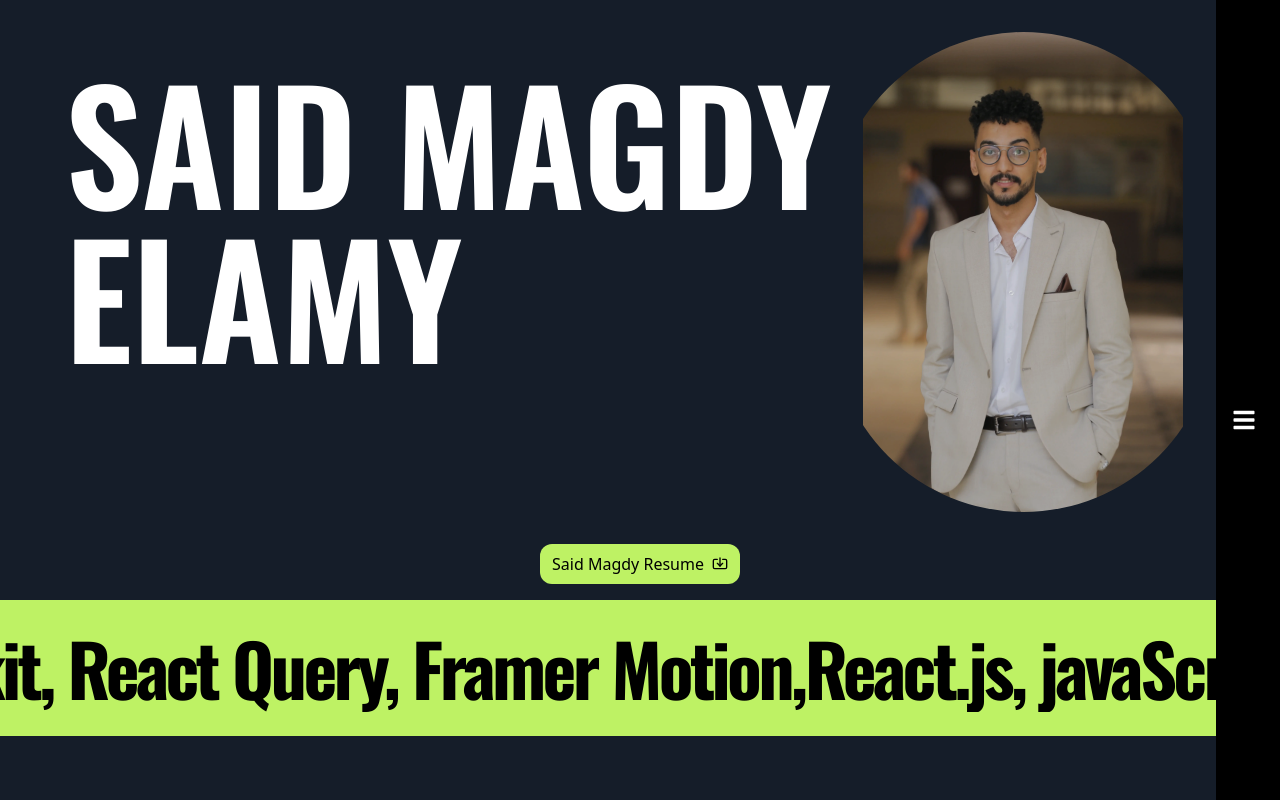
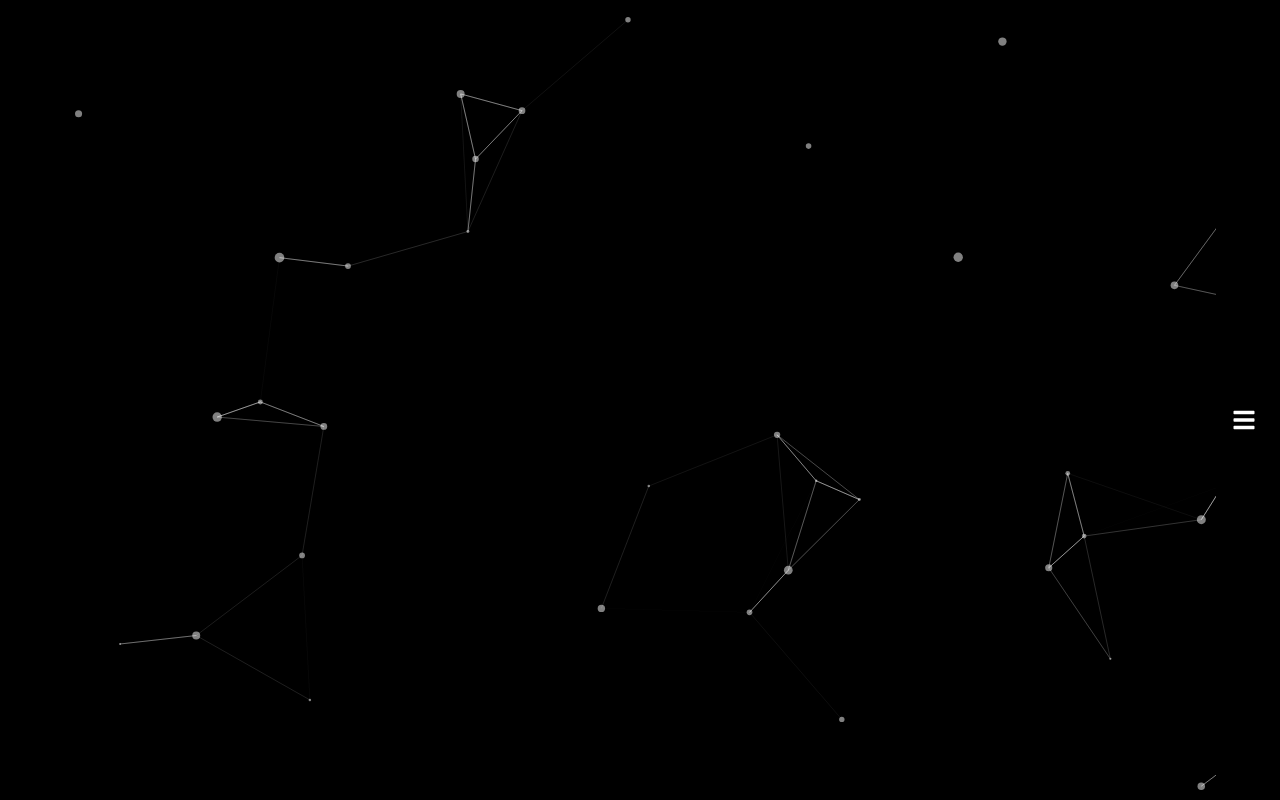
Before and after one commit to Saidelamy/lastPortifolio, a React (Vite) app: page / in a window 1280 px wide. Shown: the top 800 px of the page. Built offline with nearby package versions, Linux system fonts and the light colour scheme.

Commit message:
update paricle

```diff
--- a/package.json
+++ b/package.json
@@ -11,13 +11,13 @@
   },
   "dependencies": {
     "@emailjs/browser": "^4.4.1",
+    "@tsparticles/all": "^3.5.0",
     "@tsparticles/react": "^3.0.0",
     "framer-motion": "^11.5.4",
     "prettier": "^3.3.3",
     "prettier-plugin-tailwindcss": "^0.6.6",
     "react": "^18.3.1",
     "react-dom": "^18.3.1",
-    "react-helmet": "^6.1.0",
     "react-hook-form": "^7.53.0",
     "react-icons": "^5.3.0",
     "react-router-dom": "^6.26.2",
--- a/src/componants/Particle.jsx
+++ b/src/componants/Particle.jsx
@@ -1,113 +1,113 @@
-// import { useEffect, useMemo, useState } from 'react';
-// import Particles, { initParticlesEngine } from '@tsparticles/react';
-// // import { loadAll } from "@tsparticles/all"; // if you are going to use `loadAll`, install the "@tsparticles/all" package too.
-// // import { loadFull } from "tsparticles"; // if you are going to use `loadFull`, install the "tsparticles" package too.
-// import { loadSlim } from '@tsparticles/slim'; // if you are going to use `loadSlim`, install the "@tsparticles/slim" package too.
-// // import { loadBasic } from "@tsparticles/basic"; // if you are going to use `loadBasic`, install the "@tsparticles/basic" package too.
+import { useEffect, useMemo, useState } from 'react';
+import Particles, { initParticlesEngine } from '@tsparticles/react';
+// import { loadAll } from "@tsparticles/all"; // if you are going to use `loadAll`, install the "@tsparticles/all" package too.
+// import { loadFull } from "tsparticles"; // if you are going to use `loadFull`, install the "tsparticles" package too.
+import { loadSlim } from '@tsparticles/slim'; // if you are going to use `loadSlim`, install the "@tsparticles/slim" package too.
+// import { loadBasic } from "@tsparticles/basic"; // if you are going to use `loadBasic`, install the "@tsparticles/basic" package too.
 
-// const Particle = () => {
-//   const [init, setInit] = useState(false);
+const Particle = () => {
+  const [init, setInit] = useState(false);
 
-//   // this should be run only once per application lifetime
-//   useEffect(() => {
-//     initParticlesEngine(async (engine) => {
-//       // you can initiate the tsParticles instance (engine) here, adding custom shapes or presets
-//       // this loads the tsparticles package bundle, it's the easiest method for getting everything ready
-//       // starting from v2 you can add only the features you need reducing the bundle size
-//       //await loadAll(engine);
-//       //await loadFull(engine);
-//       await loadSlim(engine);
-//       //await loadBasic(engine);
-//     }).then(() => {
-//       setInit(true);
-//     });
-//   }, []);
+  // this should be run only once per application lifetime
+  useEffect(() => {
+    initParticlesEngine(async (engine) => {
+      // you can initiate the tsParticles instance (engine) here, adding custom shapes or presets
+      // this loads the tsparticles package bundle, it's the easiest method for getting everything ready
+      // starting from v2 you can add only the features you need reducing the bundle size
+      //await loadAll(engine);
+      //await loadFull(engine);
+      await loadSlim(engine);
+      //await loadBasic(engine);
+    }).then(() => {
+      setInit(true);
+    });
+  }, []);
 
-//   const particlesLoaded = (container) => {
-//     return container;
-//   };
+  const particlesLoaded = (container) => {
+    return container;
+  };
 
-//   const options = useMemo(
-//     () => ({
-//       background: {
-//         color: {
-//           value: '#000',
-//         },
-//       },
-//       fpsLimit: 120,
-//       interactivity: {
-//         events: {
-//           onClick: {
-//             enable: true,
-//             mode: 'repulse',
-//           },
-//           onHover: {
-//             enable: true,
-//             mode: 'grab',
-//           },
-//         },
-//         modes: {
-//           push: {
-//             quantity: 4,
-//           },
-//           repulse: {
-//             distance: 200,
-//             duration: 0.4,
-//           },
-//         },
-//       },
-//       particles: {
-//         color: {
-//           value: '#ffffff',
-//         },
-//         links: {
-//           color: '#ffffff',
-//           distance: 150,
-//           enable: true,
-//           opacity: 0.5,
-//           width: 1,
-//         },
-//         move: {
-//           direction: 'none',
-//           enable: true,
-//           outModes: {
-//             default: 'bounce',
-//           },
-//           random: false,
-//           speed: 2,
-//           straight: false,
-//         },
-//         number: {
-//           density: {
-//             enable: true,
-//           },
-//           value: 80,
-//         },
-//         opacity: {
-//           value: 0.5,
-//         },
-//         shape: {
-//           type: 'circle',
-//         },
-//         size: {
-//           value: { min: 1, max: 5 },
-//         },
-//       },
-//       detectRetina: true,
-//     }),
-//     [],
-//   );
+  const options = useMemo(
+    () => ({
+      background: {
+        color: {
+          value: '#000',
+        },
+      },
+      fpsLimit: 120,
+      interactivity: {
+        events: {
+          onClick: {
+            enable: true,
+            mode: 'repulse',
+          },
+          onHover: {
+            enable: true,
+            mode: 'grab',
+          },
+        },
+        modes: {
+          push: {
+            quantity: 4,
+          },
+          repulse: {
+            distance: 200,
+            duration: 0.4,
+          },
+        },
+      },
+      particles: {
+        color: {
+          value: '#ffffff',
+        },
+        links: {
+          color: '#ffffff',
+          distance: 150,
+          enable: true,
+          opacity: 0.5,
+          width: 1,
+        },
+        move: {
+          direction: 'none',
+          enable: true,
+          outModes: {
+            default: 'bounce',
+          },
+          random: false,
+          speed: 2,
+          straight: false,
+        },
+        number: {
+          density: {
+            enable: true,
+          },
+          value: 80,
+        },
+        opacity: {
+          value: 0.5,
+        },
+        shape: {
+          type: 'circle',
+        },
+        size: {
+          value: { min: 1, max: 5 },
+        },
+      },
+      detectRetina: true,
+    }),
+    [],
+  );
 
-//   if (init) {
-//     return (
-//       <Particles
-//         id="tsparticles"
-//         particlesLoaded={particlesLoaded}
-//         options={options}
-//       />
-//     );
-//   }
+  if (init) {
+    return (
+      <Particles
+        id="tsparticles"
+        particlesLoaded={particlesLoaded}
+        options={options}
+      />
+    );
+  }
 
-//   return <></>;
-// };
-// export default Particle;
+  return <></>;
+};
+export default Particle;
--- a/src/index.css
+++ b/src/index.css
@@ -10,9 +10,9 @@
   z-index: 88;
 }
 
-/* #tsparticles canvas {
+#tsparticles canvas {
   z-index: -1;
   position: absolute;
   width: 100%;
   height: 100%;
-} */
+}
--- a/src/main.jsx
+++ b/src/main.jsx
@@ -5,22 +5,13 @@ import { BrowserRouter } from 'react-router-dom';
 import { ToastContainer } from 'react-toastify';
 import 'react-toastify/dist/ReactToastify.css';
 import './index.css';
-// import Particle from './componants/Particle.jsx';
-// import { Helmet } from 'react-helmet';
+import Particle from './componants/Particle.jsx';
 
 createRoot(document.getElementById('root')).render(
   <StrictMode>
     <BrowserRouter>
-      {/* <Helmet>
-        <link rel="preconnect" href="https://fonts.googleapis.com" />
-        <link rel="preconnect" href="https://fonts.gstatic.com" crossOrigin />
-        <link
-          href="https://fonts.googleapis.com/css2?family=Oswald:wght@200..700&display=swap"
-          rel="stylesheet"
-        />
-      </Helmet> */}
       <App />
-      {/* <Particle id="particle" /> */}
+      <Particle id="particle" />
       <ToastContainer
         position="top-right"
         autoClose={5000}
```
Also changed, not shown: 1 other file (tests, documents, lock files or other folders).
